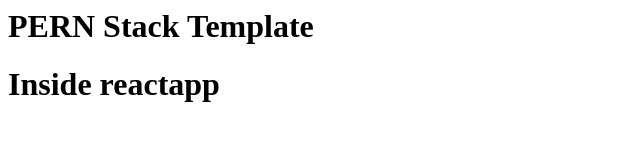
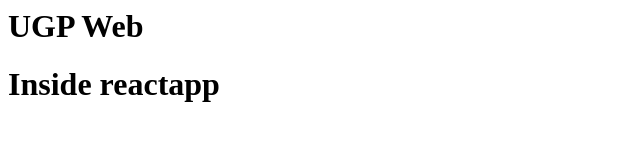
Before and after one commit to caseyescovedo/perntemplate, a React app: page index.html in a window 1280 px wide. Shown: the whole page, without its empty margins (0-640 px from the left). Built offline with nearby package versions, Linux system fonts and the light colour scheme.

Commit message:
updated titles for ugp

```diff
--- a/index.html
+++ b/index.html
@@ -1,10 +1,10 @@
 <html>
   <head>
     <meta charset="UTF-8" />
-    <title>PERN Stack Template</title>
+    <title>UGP Web</title>
   </head>
   <body>
-    <h1>PERN Stack Template</h1>
+    <h1>UGP Web</h1>
     <div id="root"></div>
 
     <script src="build/webpack-bundle.js"></script>
--- a/package.json
+++ b/package.json
@@ -1,5 +1,5 @@
 {
-  "name": "PernTemplate",
+  "name": "UGP_Web",
   "version": "1.0.0",
   "description": "",
   "main": "index.js",
```
